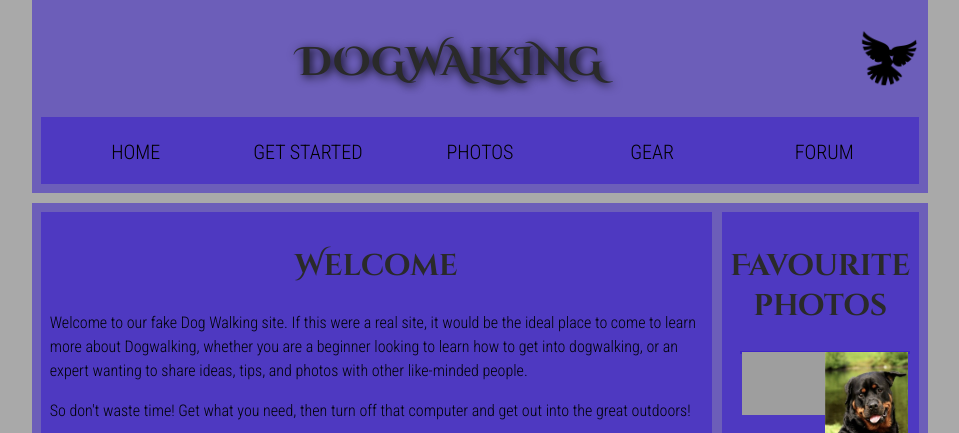
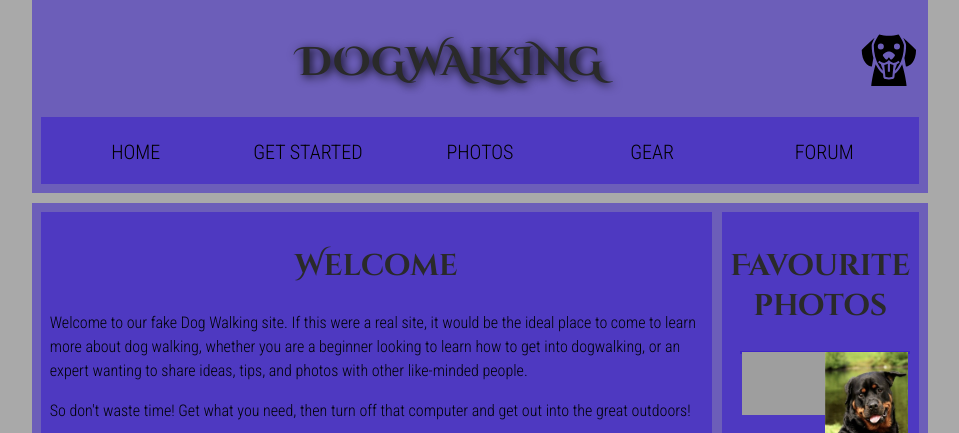
Before and after one commit to DPoludnev/DPoludnev.github.io, a plain HTML site: page Lab_3/index.html in a window 1280 px wide. Shown: the top 433 px of the page, without its empty margins (160-1119 px from the left). Drawn offline with Linux system fonts and the light colour scheme; grey boxes are pictures that could not be loaded.

Commit message:
updates
new eddits

```diff
--- a/Lab_3/index.html
+++ b/Lab_3/index.html
@@ -13,7 +13,7 @@
   <body>
 <header>
       <h1>Dogwalking</h1>
-      <img src="dove copy.png" alt="a simple dove logo">
+      <img src="labrador-head-2.svg" alt="a simple dove logo">
 
 <nav>
       <ul>
@@ -29,7 +29,7 @@
 	<article>
       <h2>Welcome</h2>
 
-      <p>Welcome to our fake Dog Walking site. If this were a real site, it would be the ideal place to come to learn more about Dogwalking, whether you are a beginner looking to learn how to get into dogwalking, or an expert wanting to share ideas, tips, and photos with other like-minded people.</p>
+      <p>Welcome to our fake Dog Walking site. If this were a real site, it would be the ideal place to come to learn more about dog walking, whether you are a beginner looking to learn how to get into dogwalking, or an expert wanting to share ideas, tips, and photos with other like-minded people.</p>
 
       <p>So don't waste time! Get what you need, then turn off that computer and get out into the great outdoors!</p>
 	  </article>
```
Also changed, not shown: Lab_3/dove copy.png (deleted), Lab_3/labrador-head-2.svg (added).
